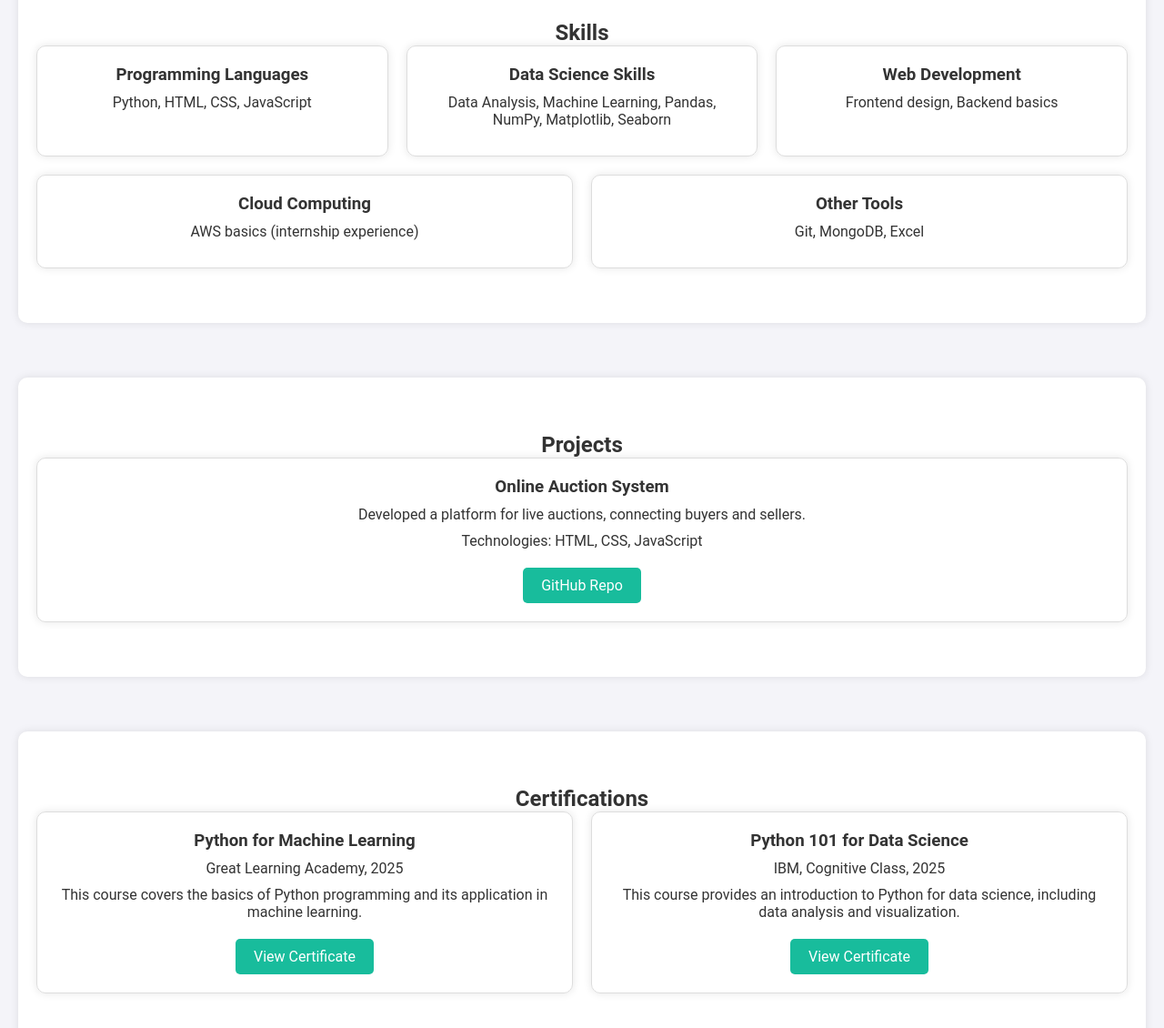
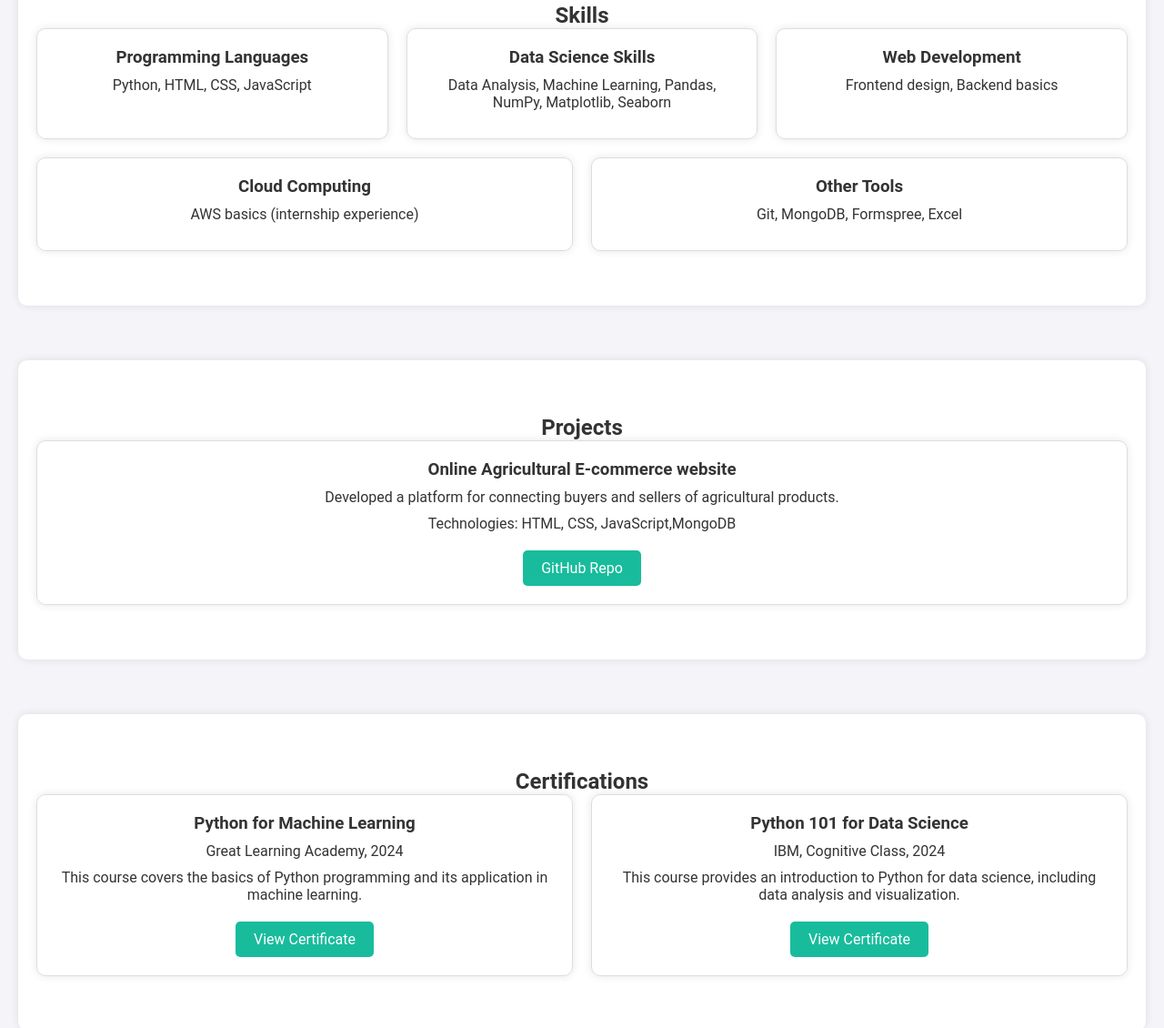
Before and after one commit to VishMagnetar/my_portfolio, a plain HTML site: page index.html in a window 1280 px wide. Shown: the part 1452-2582 px from the top of the page at 91% size. Drawn offline with Linux system fonts and the light colour scheme.

Commit message:
Update index.html

```diff
--- a/index.html
+++ b/index.html
@@ -45,7 +45,7 @@
             <img src="profile.jpg" alt="Profile Picture" class="profile-picture">
             <div class="about-text">
                 <p>Hi, I'm a <span class="typing"></span></p>
-                <p>I'm Vishal Mankar, a BCA student at SGBA University, in Shankarlal Khandelwal College Akola. I'm interested in data science and web development because [reason/motivation].</p>
+                <p>I'm Vishal Mankar, a BCA student at SGBA University, in Shankarlal Khandelwal College Akola. I'm interested in data science and web development.</p>
                 <a href="VishalMankar.pdf" class="btn">Download Resume</a>
             </div>
         </div>
@@ -72,7 +72,7 @@
             </div>
             <div class="skill-card">
                 <h3>Other Tools</h3>
-                <p>Git, MongoDB, Excel</p>
+                <p>Git, MongoDB, Formspree, Excel</p>
             </div>
         </div>
     </section>
@@ -81,9 +81,9 @@
         <h2>Projects</h2>
         <div class="projects-container">
             <div class="project-card">
-                <h3>Online Auction System</h3>
-                <p>Developed a platform for live auctions, connecting buyers and sellers.</p>
-                <p>Technologies: HTML, CSS, JavaScript</p>
+                <h3>Online Agricultural E-commerce website</h3>
+                <p>Developed a platform for connecting buyers and sellers of agricultural products.</p>
+                <p>Technologies: HTML, CSS, JavaScript,MongoDB</p>
                 <a href="https://github.com/VishMagnetar" class="btn">GitHub Repo</a>
             </div>
             <!--naveen project card appan yethe add kru shakto -->
@@ -95,13 +95,13 @@
         <div class="certifications-container">
             <div class="certification-card">
                 <h3>Python for Machine Learning</h3>
-                <p>Great Learning Academy, 2025</p>
+                <p>Great Learning Academy, 2024</p>
                 <p>This course covers the basics of Python programming and its application in machine learning.</p>
                 <a href="Python_for_Machine_Learning.pdf" class="btn">View Certificate</a>
             </div>
             <div class="certification-card">
                 <h3>Python 101 for Data Science</h3>
-                <p>IBM, Cognitive Class, 2025</p>
+                <p>IBM, Cognitive Class, 2024</p>
                 <p>This course provides an introduction to Python for data science, including data analysis and visualization.</p>
                 <a href="Python_101_for_Data_Science.pdf" class="btn">View Certificate</a>
             </div>
```
